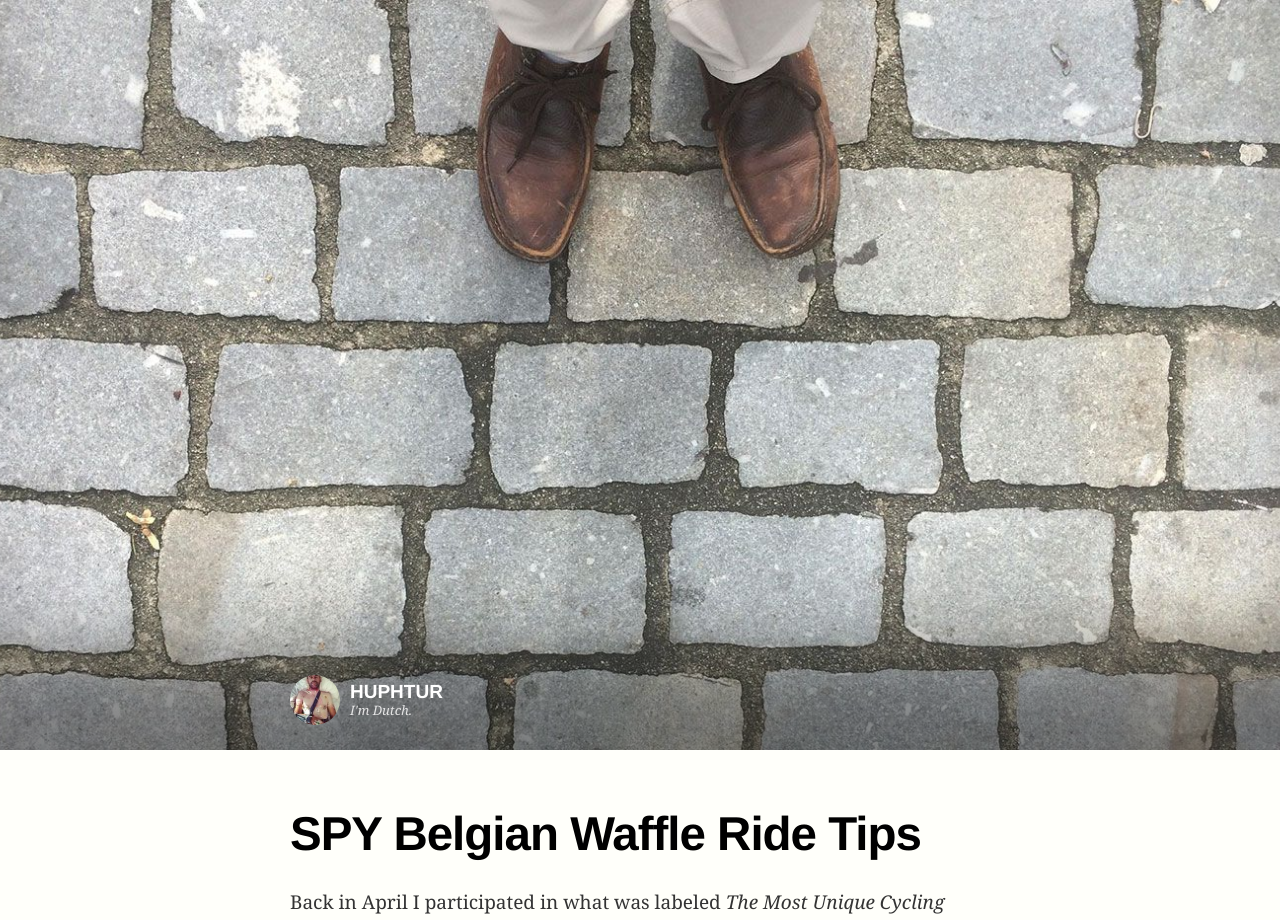
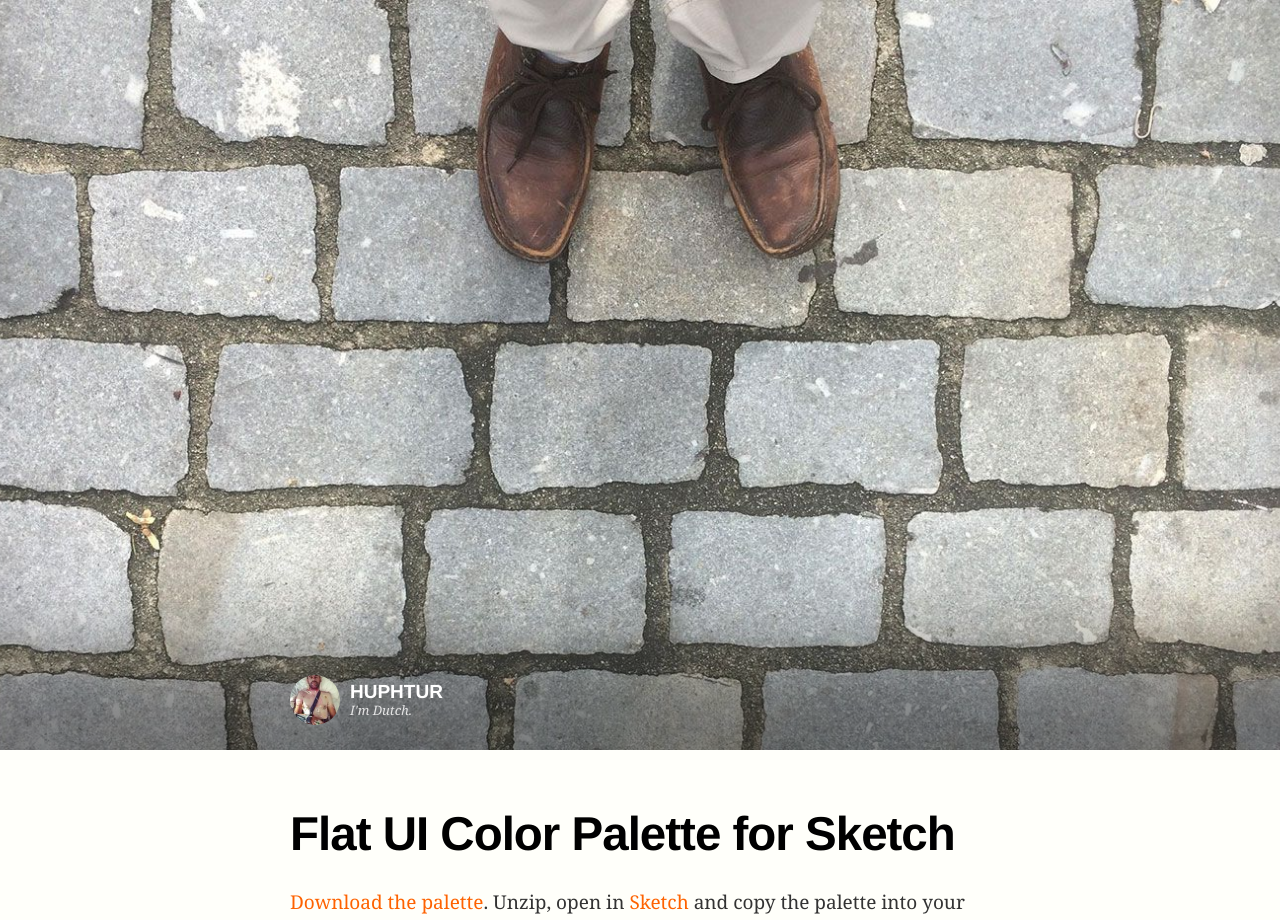
Before and after one commit to huphtur/huphtur.github.io, a Jekyll site: the page built from index.html, in a window 1280 px wide. Shown: the top 920 px of the page. Built offline with Jekyll 4.4.1, drawn with Linux system fonts in a browser that asks for light colours; comment, search, counter and statistics services are not loaded; some of the changed text lies outside the part shown.

Commit message:
flat ui post + monospace font size enlargement

```diff
--- /dev/null
+++ b/_posts/2015-01-15-Flat-UI-Color-Palette-For-Sketch.md
@@ -0,0 +1,9 @@
+---
+title: Flat UI Color Palette for Sketch
+layout: post
+---
+[Download the palette](https://github.com/huphtur/Sketch-Flat-UI-Color-Palette/archive/master.zip). Unzip, open in [Sketch](http://bohemiancoding.com/sketch/) and copy the palette into your own document. Use `Control + C` to quickly pick the color.
+
+[![Flat UI Color Palette](https://github.com/huphtur/Sketch-Flat-UI-Color-Palette/raw/master/Flat%20UI%20Color%20Palette.png)](https://github.com/huphtur/Sketch-Flat-UI-Color-Palette/archive/master.zip)
+
+Based on [these](http://flatuicolors.co) [things](http://flatuicolors.com), probably originated by Designmodo's [Flat UI](http://designmodo.com/flat/).
--- a/_sass/_base.scss
+++ b/_sass/_base.scss
@@ -78,7 +78,7 @@
 // Code formatting
 pre,
 code {
-  font-size: ($base-font-size*.7);
+  font-size: ($base-font-size*.9);
   background-color: $gray-color;
 }
 
```
